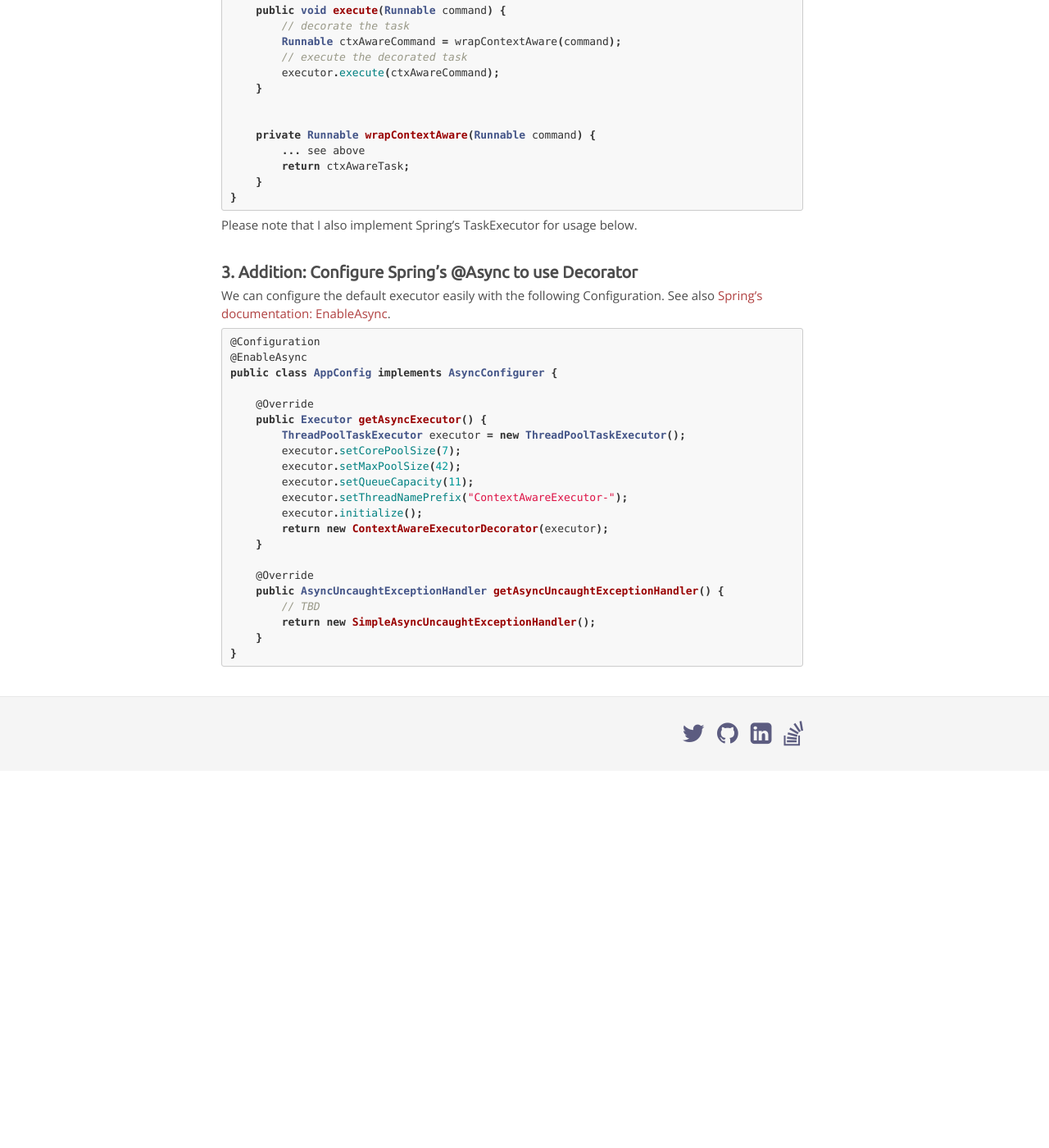
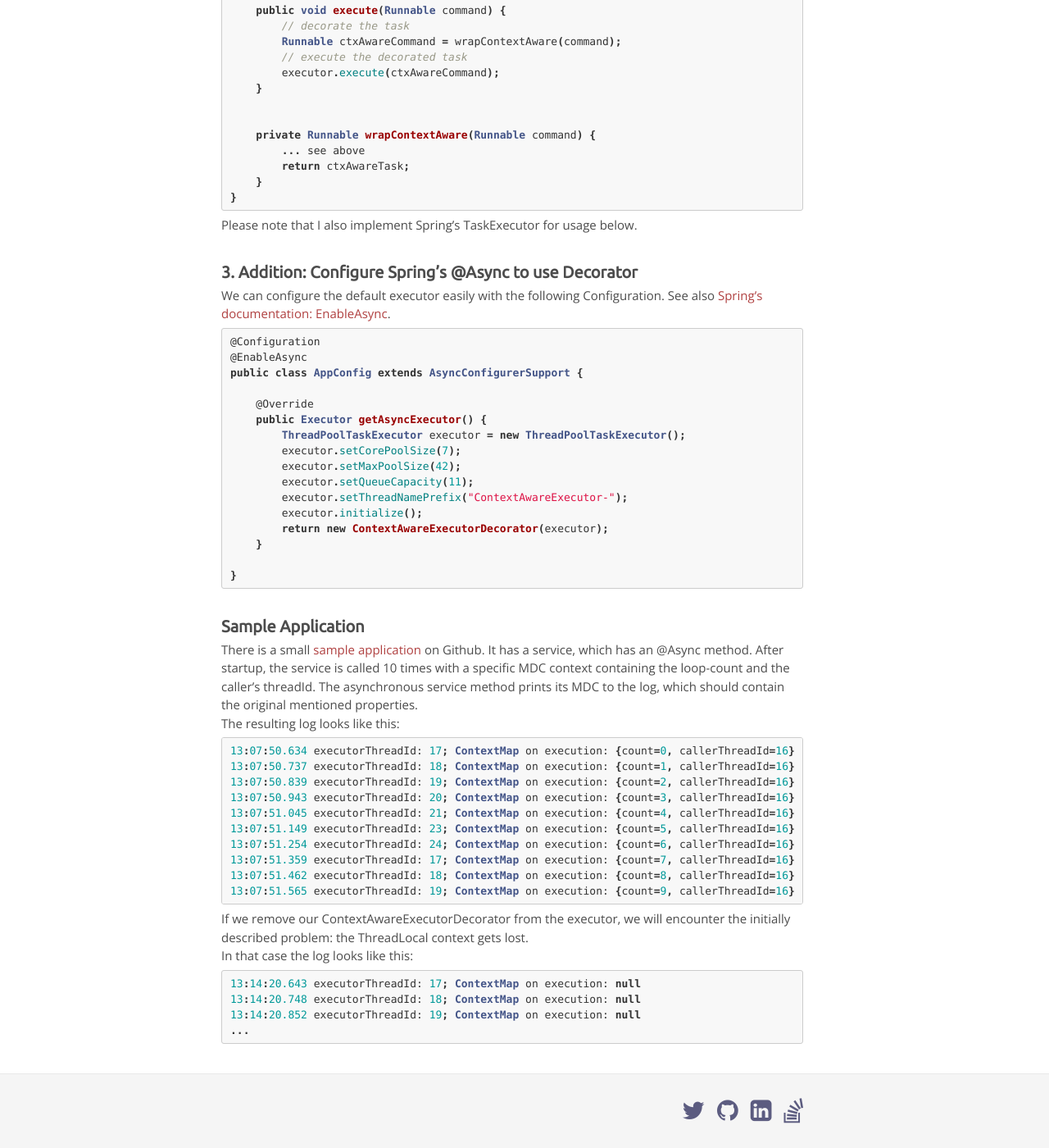
Before and after one commit to chrisport/chrisport.github.io, a Jekyll site: the page built from _posts/2016-10-12-java-spring-context-aware.markdown, in a window 1280 px wide and 1400 px high, scrolled down 1405 px. Shown: the whole window at 82% size. Built offline with Jekyll 4.4.1, drawn with Linux system fonts in a browser that asks for light colours; nearby versions of some CDN libraries; comment, search, counter and statistics services are not loaded; before the commit the page ends 2345 px from its top, so only the background shows below that; some of the changed text lies outside the part shown.

Commit message:
small improvements on latest post

```diff
--- a/_posts/2016-10-12-java-spring-context-aware.markdown
+++ b/_posts/2016-10-12-java-spring-context-aware.markdown
@@ -95,7 +95,7 @@ See also [Spring's documentation: EnableAsync](http://docs.spring.io/spring/docs
 
 @Configuration
 @EnableAsync
-public class AppConfig implements AsyncConfigurer {
+public class AppConfig extends AsyncConfigurerSupport {
 
     @Override
     public Executor getAsyncExecutor() {
@@ -108,11 +108,37 @@ public class AppConfig implements AsyncConfigurer {
         return new ContextAwareExecutorDecorator(executor);
     }
 
-    @Override
-    public AsyncUncaughtExceptionHandler getAsyncUncaughtExceptionHandler() {
-        // TBD
-        return new SimpleAsyncUncaughtExceptionHandler();
-    }
 }
 
 {% endhighlight %}
+
+### Sample Application
+
+There is a small [sample application](https://github.com/chrisport/thread-context-demo) on Github. It has a service, which
+has an @Async method. After startup, the service is called 10 times with a specific MDC context containing the loop-count and
+the caller's threadId. The asynchronous service method prints its MDC to the log, which should contain the original mentioned properties.
+The resulting log looks like this:
+
+{% highlight java %}
+13:07:50.634 executorThreadId: 17; ContextMap on execution: {count=0, callerThreadId=16}
+13:07:50.737 executorThreadId: 18; ContextMap on execution: {count=1, callerThreadId=16}
+13:07:50.839 executorThreadId: 19; ContextMap on execution: {count=2, callerThreadId=16}
+13:07:50.943 executorThreadId: 20; ContextMap on execution: {count=3, callerThreadId=16}
+13:07:51.045 executorThreadId: 21; ContextMap on execution: {count=4, callerThreadId=16}
+13:07:51.149 executorThreadId: 23; ContextMap on execution: {count=5, callerThreadId=16}
+13:07:51.254 executorThreadId: 24; ContextMap on execution: {count=6, callerThreadId=16}
+13:07:51.359 executorThreadId: 17; ContextMap on execution: {count=7, callerThreadId=16}
+13:07:51.462 executorThreadId: 18; ContextMap on execution: {count=8, callerThreadId=16}
+13:07:51.565 executorThreadId: 19; ContextMap on execution: {count=9, callerThreadId=16}
+{% endhighlight %}
+
+
+If we remove our ContextAwareExecutorDecorator from the executor, we will encounter the initially described problem: the ThreadLocal context gets lost.
+In that case the log looks like this:
+
+{% highlight java %}
+13:14:20.643 executorThreadId: 17; ContextMap on execution: null
+13:14:20.748 executorThreadId: 18; ContextMap on execution: null
+13:14:20.852 executorThreadId: 19; ContextMap on execution: null
+...
+{% endhighlight %}
```
Also changed, not shown: other parts of _posts/2016-10-12-java-spring-context-aware.markdown (+2 -2 lines).
